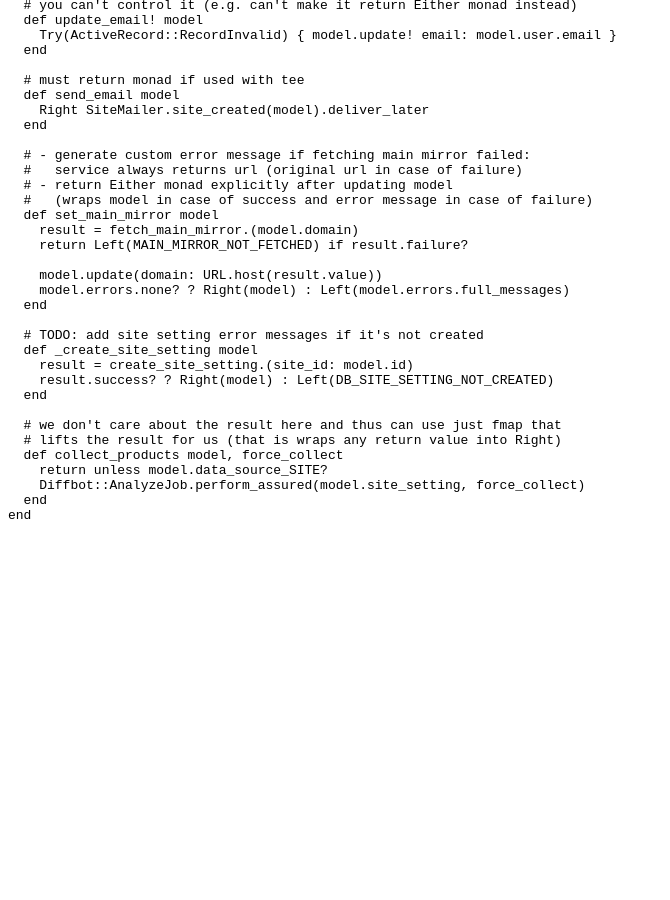
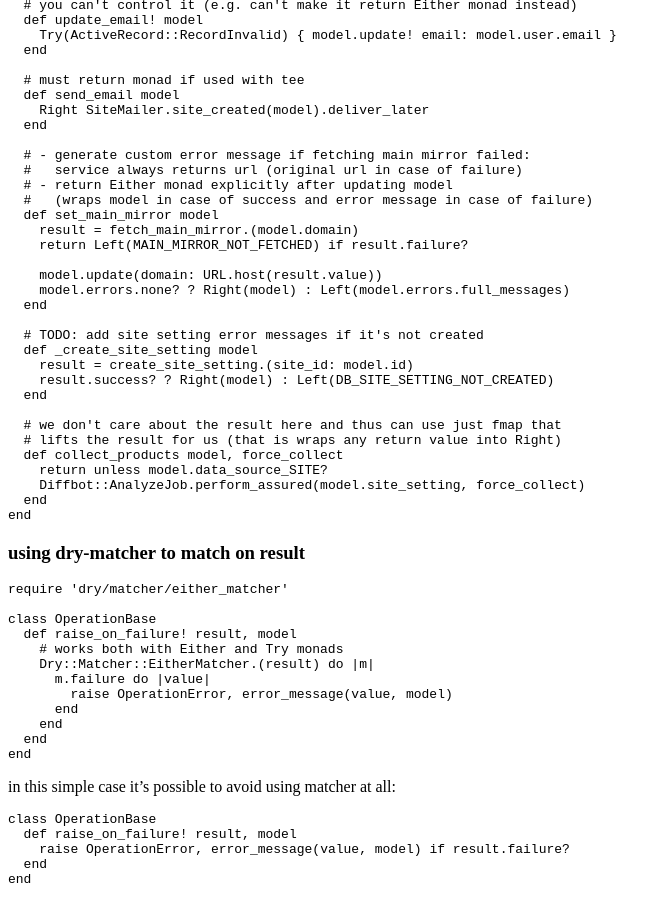
Before and after one commit to tap349/tap349.github.io, a Jekyll site: the page built from _posts/2017-02-27-monads-in-ruby.md, in a window 1280 px wide and 900 px high, scrolled down 1840 px. Shown: the whole window, without its empty margins (0-670 px from the left). Built offline with Jekyll 4.4.1, drawn with Linux system fonts in a browser that asks for light colours; before the commit the page ends 2376 px from its top, so only the background shows below that; some of the changed text lies outside the part shown.

Commit message:
update 2017-02-27_18:06:36

````diff
--- a/_posts/2017-02-27-monads-in-ruby.md
+++ b/_posts/2017-02-27-monads-in-ruby.md
@@ -65,7 +65,7 @@ each one has 2 type constructors:
 - `Either`: `Right`/`Left`
 - `Try`: `Success`/`Failure`
 
-### usage example
+### using dry-monads
 
 - http://blog.reverberate.org/2015/08/monads-demystified.html
 
@@ -154,3 +154,30 @@ class Site::Create < CreateBase
   end
 end
 ```
+
+### using dry-matcher to match on result
+
+```ruby
+require 'dry/matcher/either_matcher'
+
+class OperationBase
+  def raise_on_failure! result, model
+    # works both with Either and Try monads
+    Dry::Matcher::EitherMatcher.(result) do |m|
+      m.failure do |value|
+        raise OperationError, error_message(value, model)
+      end
+    end
+  end
+end
+```
+
+in this simple case it's possible to avoid using matcher at all:
+
+```ruby
+class OperationBase
+  def raise_on_failure! result, model
+    raise OperationError, error_message(value, model) if result.failure?
+  end
+end
+```
````
